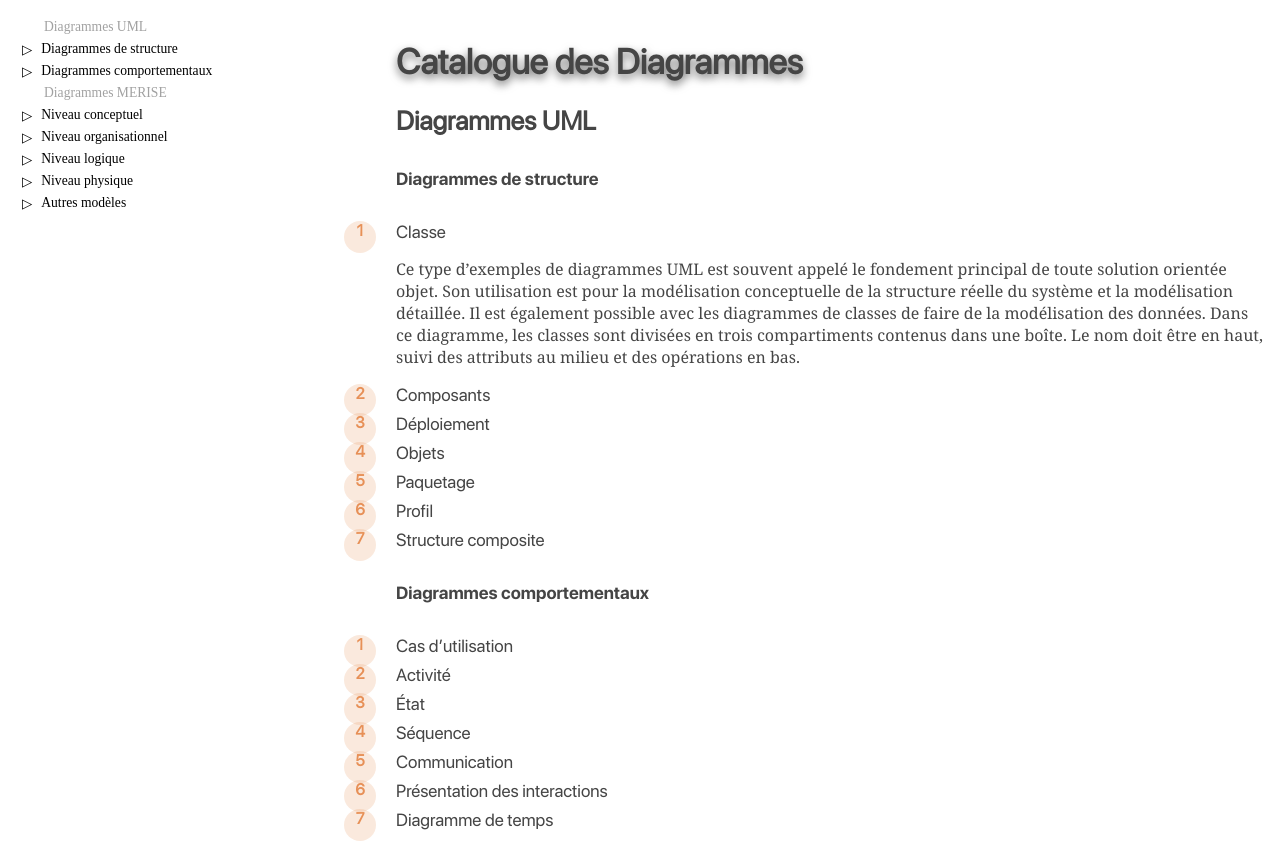
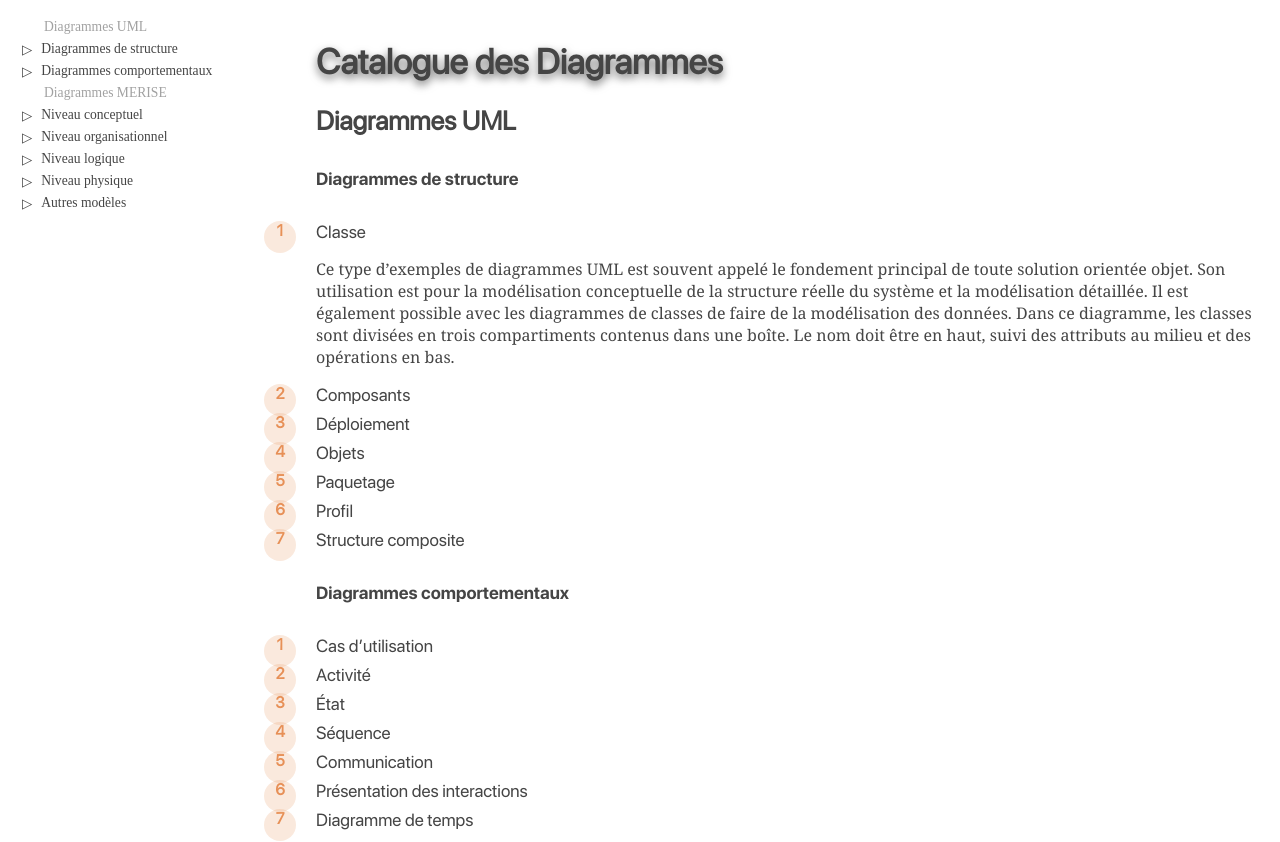
Before and after one commit to 2023-cda-alt-devops-p3/catalog-nt, a React (Create React App) app: page / in a window 1280 px wide. Shown: the top 842 px of the page. Built offline with nearby package versions, Linux system fonts and the light colour scheme; a web font is replaced by a local one.

Commit message:
feat: :iphone: designed for mobile first / added sidebar reactivity

```diff
--- a/src/index.css
+++ b/src/index.css
@@ -20,7 +20,6 @@ body {
   -webkit-font-smoothing: antialiased;
   -moz-osx-font-smoothing: grayscale;
   background-color: #ffffff;
-  min-height: 90vh;
   display: flex;
   flex-direction: column;
   align-items: left;
@@ -34,13 +33,12 @@ body {
 
 .App-body {
   position: row;
-  margin-left: 320px;
 }
 
 .App-sidebar {
   margin: 0;
   padding: 0;
-  width: 300px;
+  width: 30vh;
   font-family: 'SF Pro Text Light';
   font-size: calc(1.7vmin);
   position: fixed;
@@ -63,14 +61,14 @@ body {
 .sideMenu {
   font-family: 'SF Pro Text Medium';
   display:block;
-  color: black;
+  color: #454545;
   padding: 2px;
   text-decoration: none;
 }
 
 .collapsible {
   display:block;
-  color: black;
+  color: #454545;
   background:none;
   border: none;
   outline: none;
@@ -92,7 +90,7 @@ body {
 }
 
 .collapsible-content a {
-  color:black;
+  color:#454545;
 }
 
 .Section {
@@ -150,3 +148,17 @@ ol li::before {
   border-radius: 50%;
   text-align:center;
 }
+
+@media screen and (min-width: 576px) {
+
+}
+
+@media screen and (min-width: 768px) {
+  .App-body{
+    margin-left: 30vh;
+  }
+}
+
+@media screen and (min-width: 991px) {
+
+}
```
